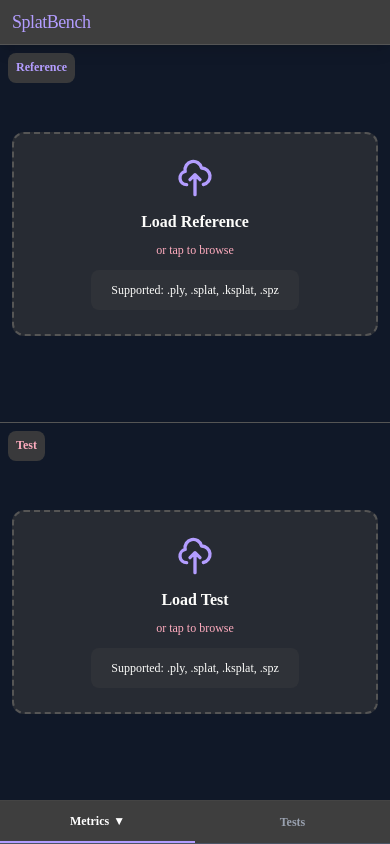
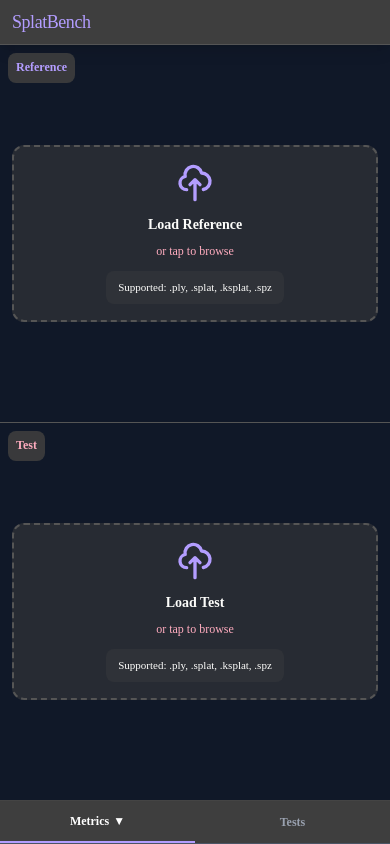
Before and after one commit to singaporetech/splatbench, a React (Vite) app: page / in a window 390 px wide. Built offline with nearby package versions, Linux system fonts and the light colour scheme.

Commit message:
fix(mobile): prevent dropzone badge clipping on narrow phones

```diff
--- a/src/components/FileLoader/FileDropzone.tsx
+++ b/src/components/FileLoader/FileDropzone.tsx
@@ -71,7 +71,7 @@ export function FileDropzone({ onFileSelect, side }: FileDropzoneProps) {
         onDragOver={handleDragOver}
         onDragLeave={handleDragLeave}
         className={`
-          border-2 border-dashed rounded-xl p-6 md:p-16 text-center cursor-pointer
+          border-2 border-dashed rounded-xl p-4 sm:p-6 md:p-16 text-center cursor-pointer
           transition-all duration-200
           ${isDragging
             ? 'scale-105'
@@ -100,15 +100,15 @@ export function FileDropzone({ onFileSelect, side }: FileDropzoneProps) {
             </div>
           ) : (
             <div>
-              <svg className="mx-auto mb-3 md:mb-6 w-10 h-10 md:w-16 md:h-16" fill="none" stroke="#B39DFF" viewBox="0 0 24 24">
+              <svg className="mx-auto mb-3 sm:mb-4 md:mb-6 w-10 h-10 sm:w-12 sm:h-12 md:w-16 md:h-16" fill="none" stroke="#B39DFF" viewBox="0 0 24 24">
                 <path strokeLinecap="round" strokeLinejoin="round" strokeWidth={2} d="M7 16a4 4 0 01-.88-7.903A5 5 0 1115.9 6L16 6a5 5 0 011 9.9M15 13l-3-3m0 0l-3 3m3-3v12" />
               </svg>
-              <p className="text-base md:text-xl font-semibold mb-2 md:mb-4" style={{ color: '#FDFDFB' }}>
+              <p className="text-sm sm:text-base md:text-xl font-semibold mb-2 md:mb-4 break-words" style={{ color: '#FDFDFB' }}>
                 {side === 'A' ? 'Load Reference' : side === 'B' ? 'Load Test' : 'Drop a Gaussian Splat file here'}
               </p>
               <p className="text-xs md:text-sm mb-3 md:mb-6" style={{ color: '#FFACBF' }}>or tap to browse</p>
-              <div className="inline-block px-5 py-3 rounded-lg" style={{ backgroundColor: 'rgba(68, 68, 68, 0.3)' }}>
-                <p className="text-xs" style={{ color: '#FDFDFB' }}>
+              <div className="inline-flex max-w-full items-center justify-center rounded-lg px-3 py-2 sm:px-4 sm:py-2.5 md:px-5 md:py-3" style={{ backgroundColor: 'rgba(68, 68, 68, 0.3)' }}>
+                <p className="text-[11px] sm:text-xs leading-relaxed break-words" style={{ color: '#FDFDFB' }}>
                   Supported: .ply, .splat, .ksplat, .spz
                 </p>
               </div>
```
